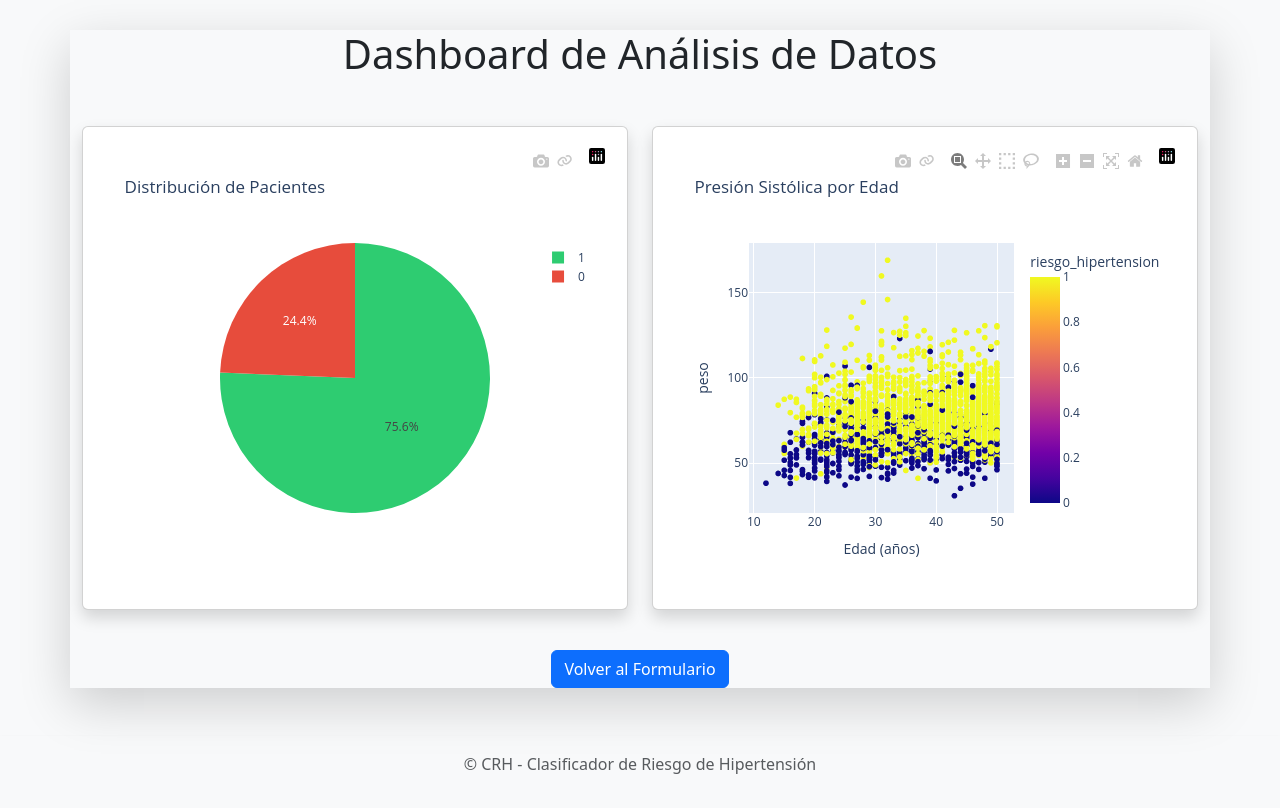
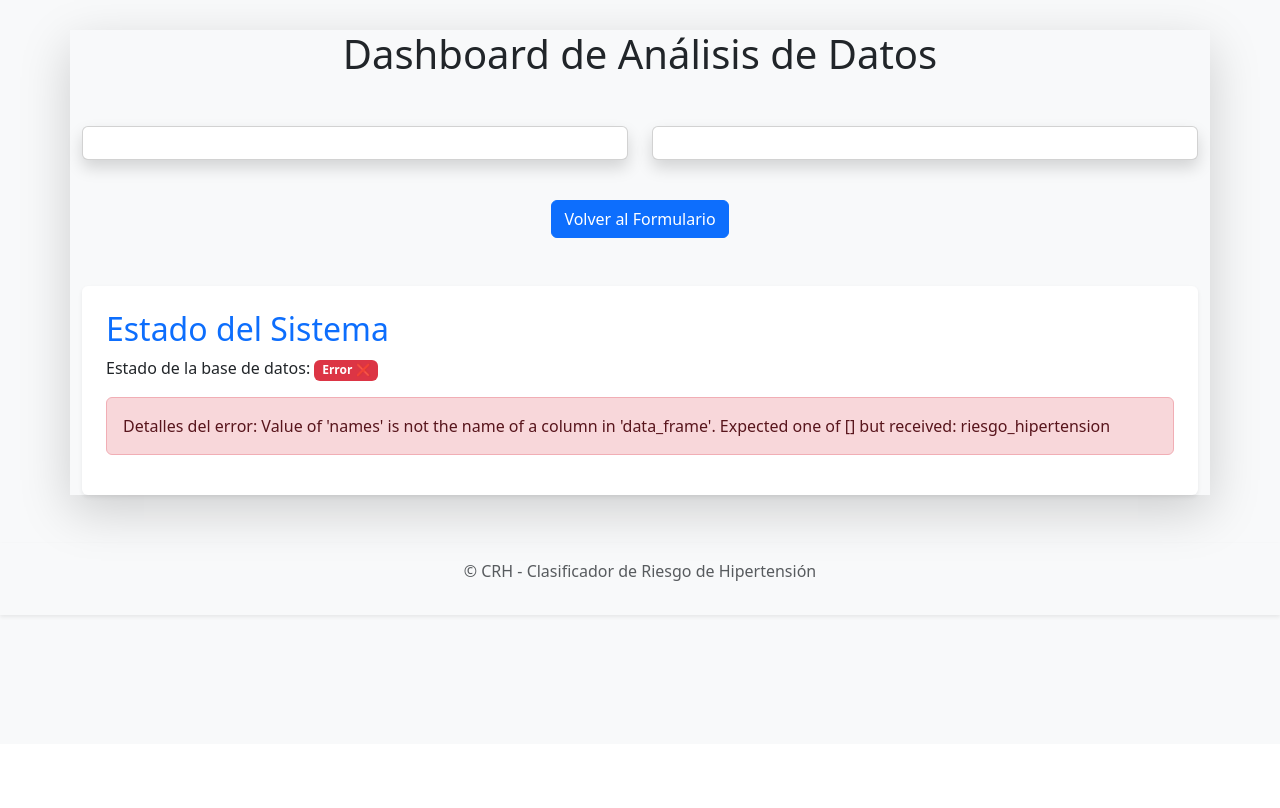
Before and after one commit to FGVe1123/CRH, a Flask app: page /dashboard in a window 1280 px wide. Shown: the part 56-864 px from the top of the page. After the commit the page ends 674 px from the top, so only its background shows below. Run offline with Flask 3, Linux system fonts and the light colour scheme; data that the repository does not hold is empty; some libraries are stand-ins or nearby versions.

Commit message:
actualizaciones interfaz, conexion a base de datos

```diff
--- a/app.py
+++ b/app.py
@@ -4,12 +4,16 @@
 import pandas as pd
 import plotly.express as px
 import plotly.io as pio
+import db
+
+
 
 
 ##TRABAJAR LA CONEXIÓN A LA BASE DE DATOS
 ##REVISAR TABLAS, POSIBLEMENTE SE DEBA MODIFICAR PARA EL ALMACENAMIENTO DE LOS DATOS
 ##REVISAR LO QUE SE PUSO EN DOCUMENTOS QUE SE VA A ENTREGAR, SE PUEDEN ALMACENAR DATOS "CONFIRMADOS" POR MEDICO O LOS DATOS QUE SE VAYAN GENERANDO CON EL MODELO PERMISO DEL USUARIO
 app = Flask(__name__)
+
 
 #CARGAR EL MODELO
 #El archivo .pkl debe estar en la misma carpeta para funcionar
@@ -69,28 +73,35 @@
 ##VALDIAR QUE TIPOS DE GRAFICOS PRESENTAR
 @app.route('/dashboard')
 def dashboard():
-    # Leer los datos
-    df = pd.read_csv('datosLimpios.csv')
-
-    # Gráfico 1: Distribución de Riesgo (Pastel)
-    fig1 = px.pie(df, names='riesgo_hipertension', title='Distribución de Pacientes',
+    try:
+        df = db.leer_datos_db()
+        # Gráfico 1: Distribución de Riesgo (Pastel)
+        fig1 = px.pie(df, names='riesgo_hipertension', title='Distribución de Pacientes',
         color_discrete_sequence=['#2ecc71', '#e74c3c'])
 
-    # Gráfico 2: Relación Presión Sistólica vs Edad
-    fig2 = px.scatter(df, x='edad', y='peso', color='riesgo_hipertension',
-        title='Presión Sistólica por Edad',
-        labels={'sistolica': 'Presión Alta', 'edad': 'Edad (años)'})
+    # Gráfico 2: Relación tension arterial y masa corporal
+        fig2 = px.scatter(df, x='masa_corporal', y='tension_arterial', color='riesgo_hipertension',
+        title='Relacion masa corporal y tension arterial')
 
     # Convertir gráficos a HTML
-    graph1_html = pio.to_html(fig1, full_html=False)
-    graph2_html = pio.to_html(fig2, full_html=False)
+        graph1_html = pio.to_html(fig1, full_html=False)
+        graph2_html = pio.to_html(fig2, full_html=False)
 
-    return render_template('dashboard.html', graph1=graph1_html, graph2=graph2_html)
 
-if __name__ == '__main__':
-    app.run(debug=True)
+
+        # ENVIAMOS LOS DATOS A LA PLANTILLA
+        return render_template("dashboard.html", status="Conectado",graph1=graph1_html,graph2=graph2_html)
+
+    except Exception as e:
+        return render_template("dashboard.html", status="Error", error=str(e))
+
 
 
 
 ## ESTA VISTA SE DEBE PRESENTAR SOLO PARA EL "ADMINISTRADOR DEL PROYECTO"
 ##VISTA PARA ADMINISTRADOR PENDIENTE
+
+
+
+if __name__ == '__main__':
+    app.run(debug=True)
--- /dev/null
+++ b/db.py
@@ -0,0 +1,22 @@
+import psycopg2
+import pandas as pd
+
+def leer_datos_db():
+    try:
+        DATABASE_URL = "postgresql://postgres:PASSWORD@db.rijyeympgerxlwvyemwe.supabase.co:5432/postgres"
+
+        conn = psycopg2.connect(DATABASE_URL)
+        cursor = conn.cursor()
+        query = "SELECT * FROM dataset_hipertension"
+        cursor.execute(query)
+        columnas = [desc[0] for desc in cursor.description]
+        datos = cursor.fetchall()
+            ##leer datos
+        df = pd.DataFrame(datos, columns=columnas)
+        cursor.close
+        return df
+    except Exception as error:
+        print(f"Error al leer datos: {error}")
+    finally:
+        if conn is not None:
+            conn.close() # Siempre cerrar la conexión
--- a/templates/dashboard.html
+++ b/templates/dashboard.html
@@ -26,4 +26,31 @@
         <a href="/formulario" class="btn btn-primary">Volver al Formulario</a>
     </div>
 </div>
+
+
+<div class="container mt-5">
+    <div class="card p-4 shadow-sm border-0">
+        <h2 class="text-primary">Estado del Sistema</h2>
+
+        <p>Estado de la base de datos:
+            {% if status == "Conectado" %}
+                <span class="badge bg-success">Conectado ✅</span>
+            {% else %}
+                <span class="badge bg-danger">Error ❌</span>
+            {% endif %}
+        </p>
+
+        {% if fecha %}
+            <div class="alert alert-info">
+                Última sincronización con servidor: <strong>{{ fecha }}</strong>
+            </div>
+        {% endif %}
+
+        {% if error %}
+            <div class="alert alert-danger">
+                Detalles del error: {{ error }}
+            </div>
+        {% endif %}
+    </div>
+</div>
 {% endblock %}
```
Also changed, not shown: templates/index.html (+5 -9 lines), 1 other file.
